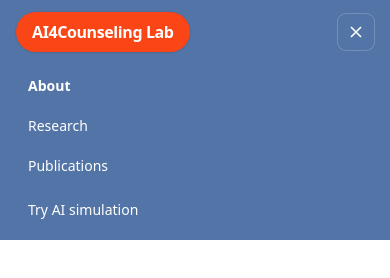
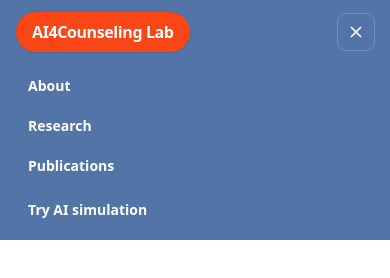
Before and after one commit to trendingpepsi/personalweb, a Next.js app: page / in a window 390 px wide. Both pictures are taken after a click on the button "Open menu". Shown: the top 278 px of the page. Built offline with nearby package versions, Linux system fonts and the light colour scheme.

Commit message:
Update SiteHeader.tsx

```diff
--- a/components/SiteHeader.tsx
+++ b/components/SiteHeader.tsx
@@ -95,7 +95,7 @@ export default function SiteHeader() {
             <li>
               <a
                 href="#research"
-                className="block rounded-lg px-3 py-2 hover:bg-white/10"
+                className="block rounded-lg px-3 py-2 font-semibold hover:bg-white/10"
                 onClick={() => setOpen(false)}
               >
                 Research
@@ -104,7 +104,7 @@ export default function SiteHeader() {
             <li>
               <a
                 href="#publications"
-                className="block rounded-lg px-3 py-2 hover:bg-white/10"
+                className="block rounded-lg px-3 py-2 font-semibold hover:bg-white/10"
                 onClick={() => setOpen(false)}
               >
                 Publications
@@ -113,7 +113,7 @@ export default function SiteHeader() {
             <li className="pt-1">
               <a
                 href="/ai-client"
-                className="block rounded-lg px-3 py-2 hover:bg-white/10"
+                className="block rounded-lg px-3 py-2 font-semibold hover:bg-white/10"
                 onClick={() => setOpen(false)}
               >
                 Try AI simulation
```
